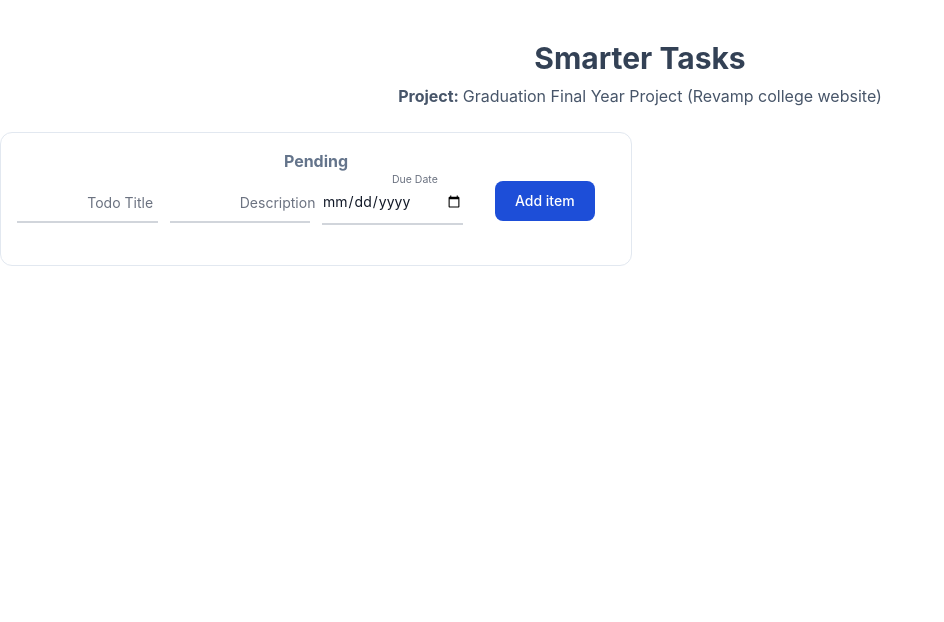
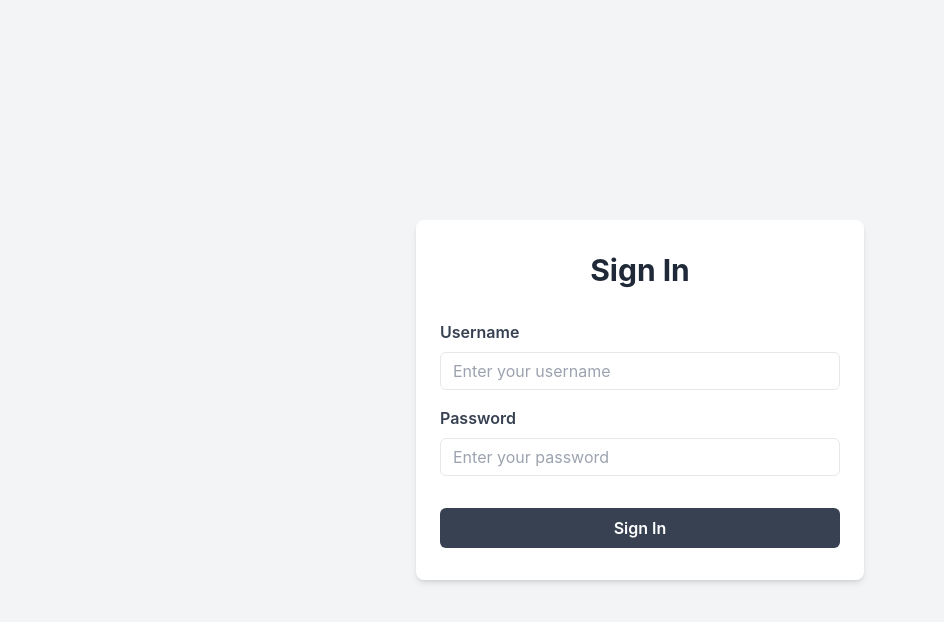
Before and after one commit to patelaryan7751/wd-301, a React (Create React App) app in the folder smarter-tasks/: page /signin in a window 1280 px wide. Shown: the top 622 px of the page, without its empty margins (0-944 px from the left). Built offline with nearby package versions, Linux system fonts and the light colour scheme.

Commit message:
added lvl5 milestone

```diff
--- a/smarter-tasks/package.json
+++ b/smarter-tasks/package.json
@@ -10,8 +10,10 @@
     "@types/node": "^16.18.35",
     "@types/react": "^18.2.11",
     "@types/react-dom": "^18.2.4",
+    "@types/react-router-dom": "^5.3.3",
     "react": "^18.2.0",
     "react-dom": "^18.2.0",
+    "react-router-dom": "^6.12.1",
     "react-scripts": "5.0.1",
     "typescript": "^4.9.5",
     "web-vitals": "^2.1.4"
--- a/smarter-tasks/src/App.tsx
+++ b/smarter-tasks/src/App.tsx
@@ -1,10 +1,36 @@
+import { Routes, Route, useLocation, Navigate } from "react-router-dom";
 import "./App.css";
+
+import Header from "./Header";
+import HomePage from "./HomePage";
 import TaskApp from "./TaskApp";
+import TaskDetailsPage from "./TaskDetailsPage";
+import Signin from "./Signin";
+import { ProtectedRoute } from "./ProtectedRoute";
+import NotFound from "./NotFound";
 
 function App() {
+  const location = useLocation();
+  const showHeader =
+    location.pathname !== "/signin" && location.pathname !== "/notfound";
+
   return (
     <div>
-      <TaskApp />
+      {showHeader && <Header />}
+      <Routes>
+        <Route path="/" element={<ProtectedRoute element={<HomePage />} />} />
+        <Route
+          path="/tasks"
+          element={<ProtectedRoute element={<TaskApp />} />}
+        />
+        <Route
+          path="/tasks/:id"
+          element={<ProtectedRoute element={<TaskDetailsPage />} />}
+        />
+        <Route path="/signin" element={<Signin />} />
+        <Route path="/notfound" element={<NotFound />} />
+        <Route path="*" element={<Navigate to="/notfound" />} />
+      </Routes>
     </div>
   );
 }
--- /dev/null
+++ b/smarter-tasks/src/Header.tsx
@@ -0,0 +1,31 @@
+import React from "react";
+import { Link } from "react-router-dom";
+
+const Header = () => {
+  return (
+    <nav className="bg-gray-800 py-4">
+      <div className="mx-auto px-4">
+        <div className="flex justify-between">
+          <div className="flex items-center w-1/3">
+            <Link to="/" className="ml-6 text-gray-300 hover:text-white">
+              Home
+            </Link>
+            <Link to="/tasks" className="ml-6 text-gray-300 hover:text-white">
+              Tasks
+            </Link>
+          </div>
+          <div className="flex items-center w-1/3 justify-center">
+            <h1 className="text-white text-lg font-bold">Task Manager</h1>
+          </div>
+          <div className="flex items-center w-1/3 justify-end">
+            <Link to="/signin" className="ml-6 text-gray-300 hover:text-white">
+              Signout
+            </Link>
+          </div>
+        </div>
+      </div>
+    </nav>
+  );
+};
+
+export default Header;
--- /dev/null
+++ b/smarter-tasks/src/HomePage.tsx
@@ -0,0 +1,13 @@
+// HomePage.tsx
+import React from "react";
+
+const HomePage: React.FC = () => {
+  return (
+    <div>
+      <h1>Task Manager</h1>
+      <p>Welcome to the Task Manager application!</p>
+    </div>
+  );
+};
+
+export default HomePage;
--- /dev/null
+++ b/smarter-tasks/src/NotFound.tsx
@@ -0,0 +1,18 @@
+import React from "react";
+import { Link } from "react-router-dom";
+
+const NotFound: React.FC = () => {
+  return (
+    <div className="flex flex-col items-center justify-center h-screen">
+      <h1 className="text-4xl font-bold mb-4">404 - Page Not Found</h1>
+      <p className="text-lg text-gray-600 mb-6">
+        Oops! The page you are looking for does not exist.
+      </p>
+      <Link to="/" className="px-4 py-2 bg-blue-500 text-white rounded-md">
+        Back to Home
+      </Link>
+    </div>
+  );
+};
+
+export default NotFound;
--- /dev/null
+++ b/smarter-tasks/src/ProtectedRoute.tsx
@@ -0,0 +1,10 @@
+import { Navigate } from "react-router-dom";
+
+export function ProtectedRoute({ element }: { element: JSX.Element }) {
+  const authenticated = localStorage.getItem("authenticated");
+  if (authenticated === "true") {
+    return element;
+  } else {
+    return <Navigate to="/signin" />;
+  }
+}
--- /dev/null
+++ b/smarter-tasks/src/Signin.tsx
@@ -0,0 +1,75 @@
+import { useState } from "react";
+import { useNavigate } from "react-router-dom";
+
+function Signin() {
+  const [username, setUsername] = useState("");
+  const [password, setPassword] = useState("");
+  const navigate = useNavigate();
+  localStorage.setItem("authenticated", "false");
+
+  function handleSignin(e: React.FormEvent<HTMLFormElement>) {
+    e.preventDefault();
+    if (username === "admin" && password === "admin") {
+      localStorage.setItem("authenticated", "true");
+      navigate("/");
+    } else {
+      alert("Invalid username or password");
+    }
+  }
+
+  return (
+    <div className="min-h-screen flex items-center justify-center bg-gray-100">
+      <div className="max-w-md w-full px-6 py-8 bg-white rounded-lg shadow-md">
+        <h2 className="text-3xl font-bold text-center text-gray-800 mb-8">
+          Sign In
+        </h2>
+        <form onSubmit={handleSignin}>
+          <div>
+            <label
+              htmlFor="username"
+              className="block text-gray-700 font-semibold mb-2"
+            >
+              Username
+            </label>
+            <input
+              type="text"
+              id="username"
+              name="username"
+              value={username}
+              onChange={(e) => setUsername(e.target.value)}
+              placeholder="Enter your username"
+              className="w-full border rounded-md py-2 px-3 text-gray-700 leading-tight focus:outline-none focus:border-blue-500 focus:shadow-outline-blue"
+            />
+          </div>
+          <div className="mt-4">
+            <label
+              htmlFor="password"
+              className="block text-gray-700 font-semibold mb-2"
+            >
+              Password
+            </label>
+            <input
+              type="password"
+              id="password"
+              name="password"
+              value={password}
+              onChange={(e) => setPassword(e.target.value)}
+              placeholder="Enter your password"
+              className="w-full border rounded-md py-2 px-3 text-gray-700 leading-tight focus:outline-none focus:border-blue-500 focus:shadow-outline-blue"
+            />
+          </div>
+          <div className="mt-8">
+            <button
+              type="submit"
+              className="w-full bg-gray-700 hover:bg-gray-800 text-white font-semibold py-2 px-4 rounded-md focus:outline-none focus:shadow-outline-gray"
+            >
+              Sign In
+            </button>
+          </div>
+        </form>
+      </div>
+    </div>
+  );
+}
+
+export default Signin;
--- a/smarter-tasks/src/Task.tsx
+++ b/smarter-tasks/src/Task.tsx
@@ -1,3 +1,4 @@
+import { Link } from "react-router-dom";
 import "./TaskCard.css";
 import { TaskItem } from "./types";
 
@@ -8,7 +9,9 @@ interface TaskItemProps extends TaskItem {
 const Task = (props: TaskItemProps) => {
   return (
     <li className="TaskItem shadow-md border border-slate-100 list-none">
-      <h2 className="text-base font-bold my-2">{props.title}</h2>
+      <Link to={`/tasks/${props.taskId}`}>
+        <h2 className="text-base font-bold my-1">{props.title}</h2>
+      </Link>
       <p className="text-sm text-slate-500">{props.dueDate}</p>
       <p className="text-sm text-slate-500">Description: {props.description}</p>
       <button
--- /dev/null
+++ b/smarter-tasks/src/TaskDetailsPage.tsx
@@ -0,0 +1,44 @@
+import React from "react";
+import { useParams } from "react-router-dom";
+import { useLocalStorage } from "./hooks/useLocalStorage";
+import { TaskItem } from "./types";
+import NotFound from "./NotFound";
+
+interface TaskDetailsPageParams extends Record<string, string> {
+  id: string;
+}
+
+interface TaskAppState {
+  tasks: TaskItem[];
+}
+
+const TaskDetailsPage: React.FC = () => {
+  const { id } = useParams<TaskDetailsPageParams>();
+  const [taskAppState] = useLocalStorage<TaskAppState>("tasks", {
+    tasks: [],
+  });
+  console.log(taskAppState);
+  const task = taskAppState.tasks.find((task, index) => String(index) === id);
+
+  return (
+    <div>
+      {task?.title === undefined ? (
+        <>
+          <NotFound />
+        </>
+      ) : (
+        <>
+          <div className="bg-white shadow-md rounded-md p-4">
+            <div className="flex justify-between items-center mb-4">
+              <h3 className="text-lg font-medium">{task?.title}</h3>
+            </div>
+            <p className="text-gray-600">{task?.description}</p>
+            <p className="text-gray-600">{task?.dueDate}</p>
+          </div>
+        </>
+      )}
+    </div>
+  );
+};
+
+export default TaskDetailsPage;
--- a/smarter-tasks/src/index.tsx
+++ b/smarter-tasks/src/index.tsx
@@ -1,15 +1,18 @@
-import React from 'react';
-import ReactDOM from 'react-dom/client';
-import './index.css';
-import App from './App';
-import reportWebVitals from './reportWebVitals';
+import React from "react";
+import ReactDOM from "react-dom/client";
+import "./index.css";
+import App from "./App";
+import { BrowserRouter } from "react-router-dom";
+import reportWebVitals from "./reportWebVitals";
 
 const root = ReactDOM.createRoot(
-  document.getElementById('root') as HTMLElement
+  document.getElementById("root") as HTMLElement
 );
 root.render(
   <React.StrictMode>
-    <App />
+    <BrowserRouter>
+      <App />
+    </BrowserRouter>
   </React.StrictMode>
 );
 
```
Also changed, not shown: 2 other files (tests, documents, lock files or other folders).
